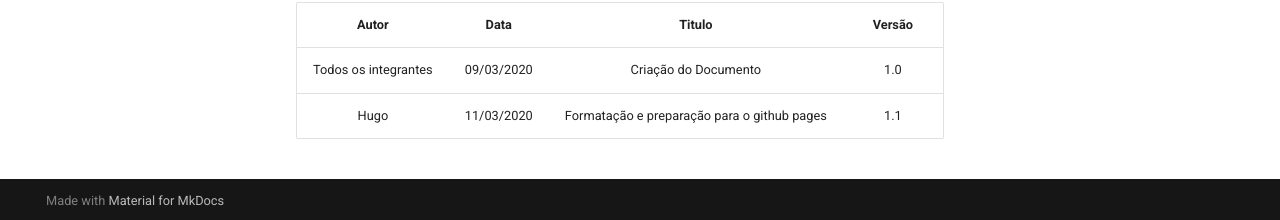
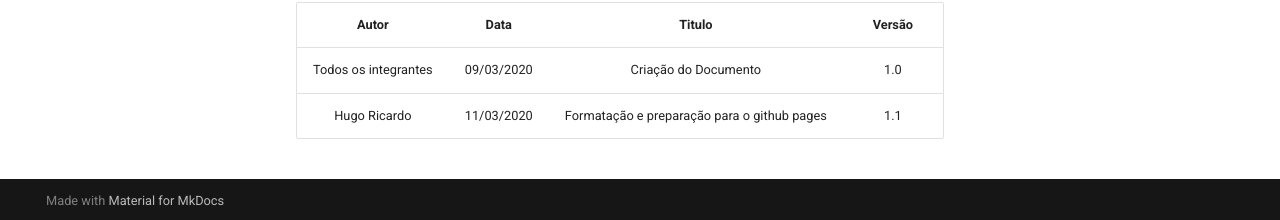
Before and after one commit to Requisitos-de-Software/2020.2-Coronavirus-SUS, an MkDocs documentation site: the page built from docs/elicitacao/introspeccao.md, in a window 1280 px wide and 900 px high, scrolled down 768 px. Shown: the part 677-897 px from the top of the window. Built offline with MkDocs 1.6.1 and Material for MkDocs 9.7.7, drawn with Linux system fonts in a browser that asks for light colours.

Commit message:
padronizando nomeação de integrantes

```diff
--- a/docs/elicitacao/introspeccao.md
+++ b/docs/elicitacao/introspeccao.md
@@ -33,4 +33,4 @@ O uso da técnica de introspecção se deu pelo fato de ser uma técnica que est
 | Autor     | Data       | Titulo     | Versão     |
 | :--------:| :--------: | :--------: | :--------: |
 | Todos os integrantes | 09/03/2020     | Criação do Documento | 1.0 |
-| Hugo | 11/03/2020     | Formatação e preparação para o github pages | 1.1 |
+| Hugo Ricardo | 11/03/2020     | Formatação e preparação para o github pages | 1.1 |
```
